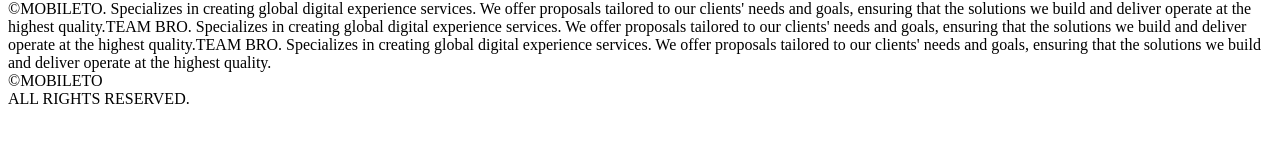
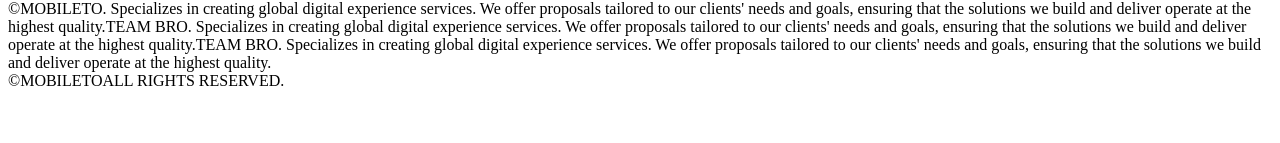
Before and after one commit to joseph-wee/mobileto-web-public, a Next.js app: page / in a window 1280 px wide. Shown: the part 267-410 px from the top of the page. Built offline with nearby package versions, Linux system fonts and the light colour scheme.

Commit message:
design: 하단 문구 간격 수정

```diff
--- a/pages/index.tsx
+++ b/pages/index.tsx
@@ -205,11 +205,17 @@
         >
           <span
             className="block text-[18px] leading-[19.8px] tracking-[0.36px]
+           md:mb-[4px] md:text-[12px] md:leading-[13.2px] md:tracking-normal
+          "
+          >
+            ©MOBILETO
+          </span>
+
+          <span
+            className="block text-[18px] leading-[19.8px] tracking-[0.36px]
            md:text-[12px] md:leading-[13.2px] md:tracking-normal
           "
           >
-            ©MOBILETO
-            <br />
             ALL RIGHTS RESERVED.
           </span>
         </div>
```
